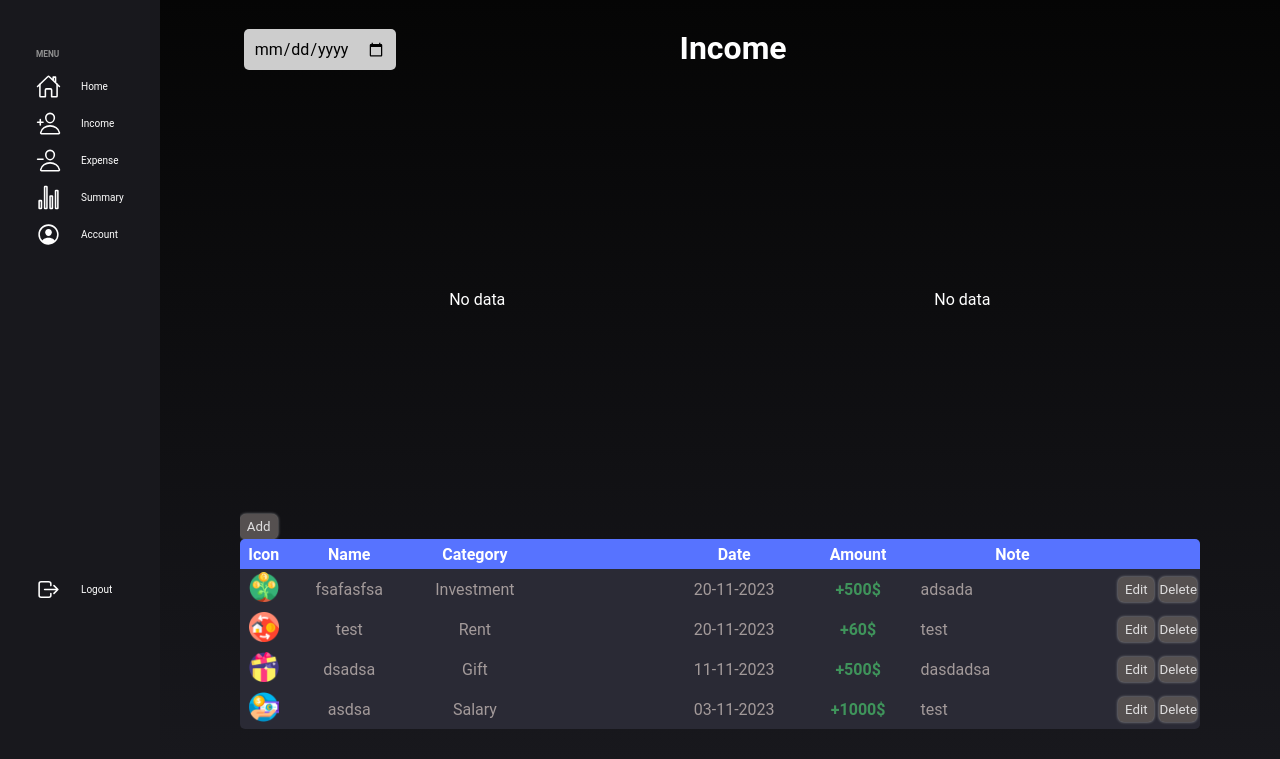
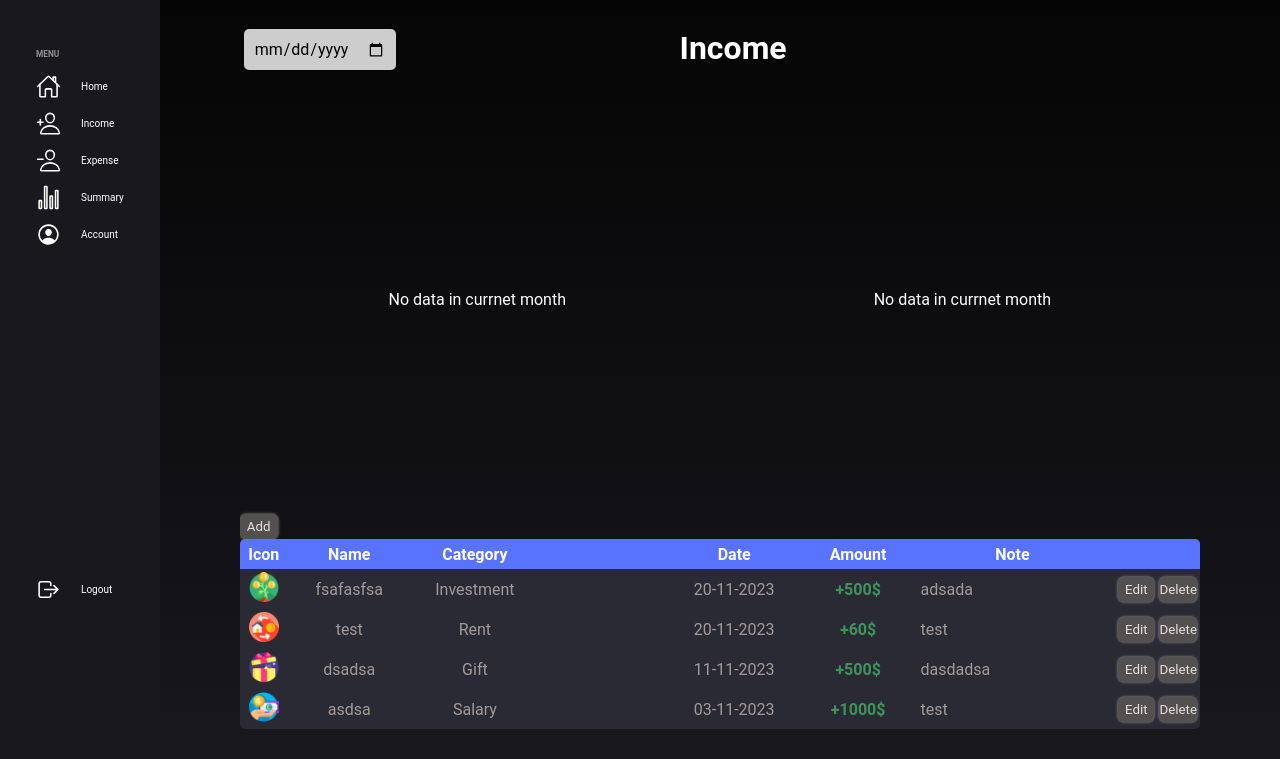
Before and after one commit to Mate0ff/FinanceAssistant, a Flask app: page /income in a window 1280 px wide. Shown: the part 41-800 px from the top of the page. Run offline with Flask 3, Linux system fonts and the light colour scheme; a user stored in the database is signed in.

Commit message:
-cache_files

```diff
--- a/app/templates/expenses.html
+++ b/app/templates/expenses.html
@@ -83,10 +83,10 @@
             </div>
         {% else %}
             <div style="text-align: center; color: white;">
-                <p>No data</p>
+                <p>No data in currnet month</p>
             </div>
             <div style="text-align: center; color: white;">
-                <p>No data</p>
+                <p>No data in currnet month</p>
             </div>
         {% endif %}
     </div>
--- a/app/templates/home.html
+++ b/app/templates/home.html
@@ -57,7 +57,7 @@
         </div>
         <div id="bal-balance">
             <h2>Saldo:</h2>
-            <p style="font-weight: 700; font-size: larger;">{% if current_user.saldo == current_user.saldo|float|int %}{{ current_user.saldo|int }}{% else %}{{ current_user.saldo }}{% endif %} $</p>
+            <p style="font-size: larger;">{% if current_user.saldo == current_user.saldo|float|int %}{{ current_user.saldo|int }}{% else %}{{ current_user.saldo }}{% endif %} $</p>
         </div>
     </div>
 
--- a/app/templates/income.html
+++ b/app/templates/income.html
@@ -87,10 +87,10 @@
             </div>
         {% else %}
             <div style="text-align: center; color: white;">
-                <p>No data</p>
+                <p>No data in currnet month</p>
             </div>
             <div style="text-align: center; color: white;">
-                <p>No data</p>
+                <p>No data in currnet month</p>
             </div>
         {% endif %}
     </div>
```
Also changed, not shown: instance/site.db.
